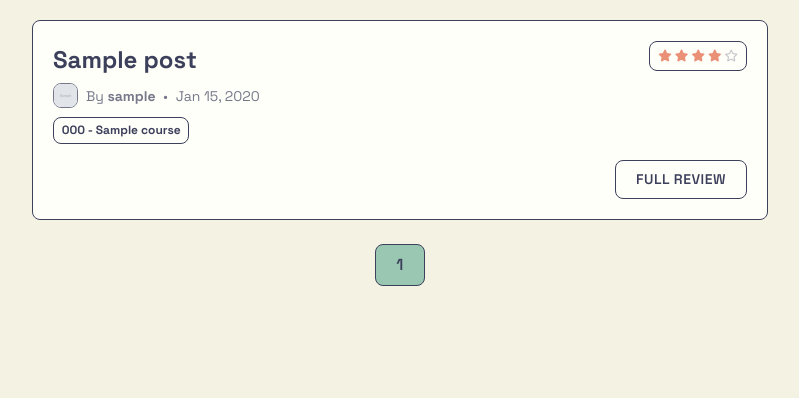
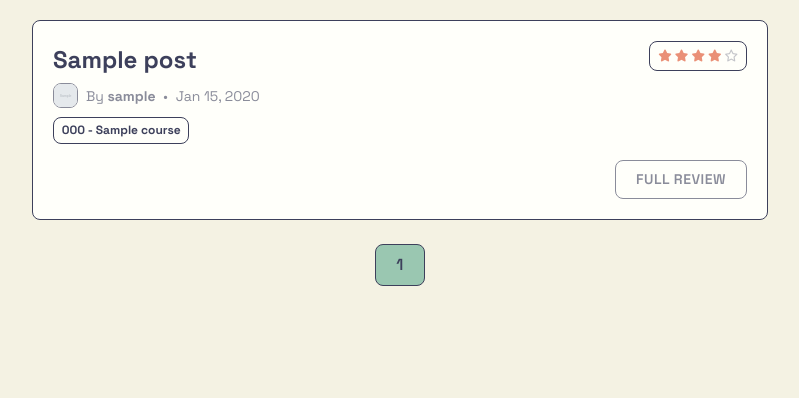
Before and after one commit to hi-aryan/social-network, a Flask app: page / in a window 1280 px wide. Shown: the part 80-478 px from the top of the page, without its empty margins (240-1039 px from the left). Run offline with Flask 3, Linux system fonts and the light colour scheme; tables that the repository leaves empty hold one stand-in row (values such as "Sample post"); grey boxes marked "Sample" are stand-in pictures.

Commit message:
opacity changes for review btns

```diff
--- a/flasknetwork/static/css/main.css
+++ b/flasknetwork/static/css/main.css
@@ -197,6 +197,13 @@ body .btn.disabled {
     cursor: not-allowed;
 }
 
+body .btn-dimmed {
+  opacity: 0.6;
+}
+body .btn-dimmed:hover {
+  opacity: 1;
+}
+
 /* Cards / Content Sections */
 .content-section {
   background-color: var(--eggshell);
@@ -361,7 +368,7 @@ body .btn.disabled {
 /* Utilities */
 .text-theme-primary {
     color: var(--twilight-indigo);
-    opacity: 0.7;
+    opacity: 0.6;
 }
 
 
--- a/flasknetwork/templates/courses/detail.html
+++ b/flasknetwork/templates/courses/detail.html
@@ -89,7 +89,7 @@
                     {% endif %}
 
                     <div class="mt-3 text-end">
-                        <a href="{{ url_for('posts.post', post_id=review.id) }}" class="btn btn-sm btn-outline-primary p-2">
+                        <a href="{{ url_for('posts.post', post_id=review.id) }}" class="btn btn-sm btn-dimmed btn-outline-primary p-2">
                             Full Review
                         </a>
                     </div>
--- a/flasknetwork/templates/home.html
+++ b/flasknetwork/templates/home.html
@@ -38,7 +38,7 @@
             </div>
 
             <div class="mt-3 text-end">
-                 <a href="{{ url_for('posts.post', post_id=post.id) }}" class="btn btn-sm btn-outline-primary">Full Review</a>
+                 <a href="{{ url_for('posts.post', post_id=post.id) }}" class="btn btn-sm btn-dimmed btn-outline-primary">Full Review</a>
             </div>
         </article>
     {% endfor %}
--- a/flasknetwork/templates/user_posts.html
+++ b/flasknetwork/templates/user_posts.html
@@ -45,7 +45,7 @@
                 </div>
 
                 <div class="mt-3 text-end">
-                     <a href="{{ url_for('posts.post', post_id=post.id) }}" class="btn btn-sm btn-outline-primary">Full Review</a>
+                     <a href="{{ url_for('posts.post', post_id=post.id) }}" class="btn btn-sm btn-dimmed btn-outline-primary">Full Review</a>
                 </div>
             </article>
         {% endfor %}
```
